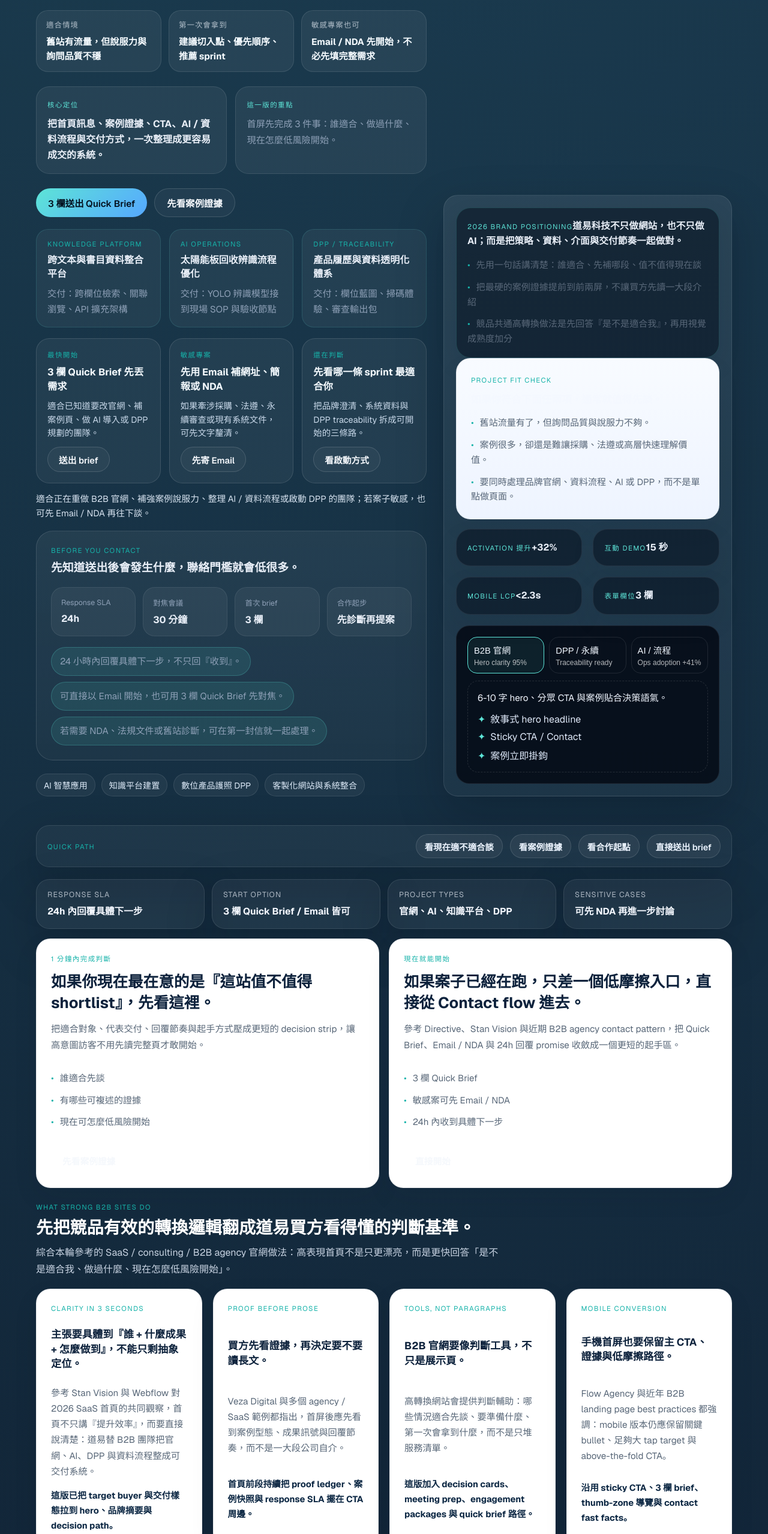
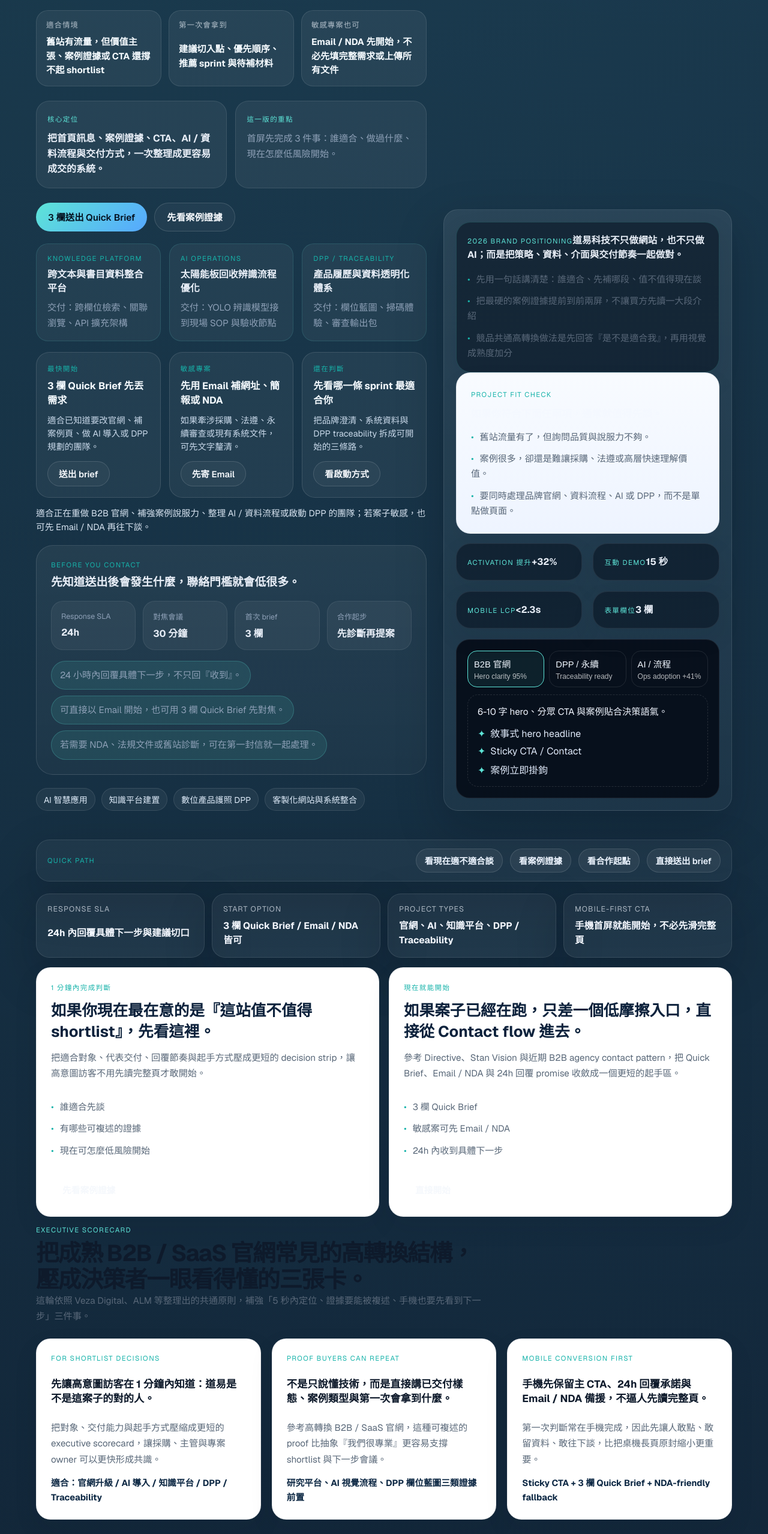
Before and after one commit to yangyen1977-wq/daoyi-website-2026, a Next.js app: page / in a window 1280 px wide. Shown: the part 1337-3895 px from the top of the page at 60% size. Built offline with nearby package versions, Linux system fonts and the light colour scheme.

Commit message:
Refine homepage executive scorecards and conversion copy

```diff
--- a/src/app/page.tsx
+++ b/src/app/page.tsx
@@ -35,6 +35,7 @@ import {
   deliveryTracks,
   homepageDecisionStripCards,
   homepageHeuristicScorecard,
+  homepageExecutiveScorecards,
 } from "@/lib/site";
 import { Hero } from "@/components/hero";
 import { QuickBriefForm } from "@/components/quick-brief-form";
@@ -215,6 +216,26 @@ export default function Home() {
                 <Link href={item.href} className="button-secondary inline-button homepage-decision-strip-button">
                   {item.cta}
                 </Link>
+              </article>
+            ))}
+          </div>
+        </div>
+      </section>
+
+      <section className="section-block homepage-executive-scorecards" aria-label="首頁執行級判斷摘要">
+        <div className="shell">
+          <div className="section-heading">
+            <span className="section-eyebrow">Executive scorecard</span>
+            <h2>把成熟 B2B / SaaS 官網常見的高轉換結構，壓成決策者一眼看得懂的三張卡。</h2>
+            <p>這輪依照 Veza Digital、ALM 等整理出的共通原則，補強「5 秒內定位、證據要能被複述、手機也要先看到下一步」三件事。</p>
+          </div>
+          <div className="card-grid three-up homepage-executive-scorecard-grid">
+            {homepageExecutiveScorecards.map((item) => (
+              <article key={item.title} className="card homepage-executive-scorecard-card">
+                <span className="mini-label accent">{item.label}</span>
+                <h3>{item.title}</h3>
+                <p>{item.detail}</p>
+                <strong>{item.proof}</strong>
               </article>
             ))}
           </div>
--- a/src/lib/site.ts
+++ b/src/lib/site.ts
@@ -233,10 +233,10 @@ export const heroClients = [
 ];
 
 export const homepageTrustStrip = [
-  { label: "Response SLA", value: "24h 內回覆具體下一步" },
-  { label: "Start option", value: "3 欄 Quick Brief / Email 皆可" },
-  { label: "Project types", value: "官網、AI、知識平台、DPP" },
-  { label: "Sensitive cases", value: "可先 NDA 再進一步討論" },
+  { label: "Response SLA", value: "24h 內回覆具體下一步與建議切口" },
+  { label: "Start option", value: "3 欄 Quick Brief / Email / NDA 皆可" },
+  { label: "Project types", value: "官網、AI、知識平台、DPP / Traceability" },
+  { label: "Mobile-first CTA", value: "手機首屏就能開始，不必先滑完整頁" },
 ];
 
 export const headerReassuranceSignals = [
@@ -775,20 +775,20 @@ export const contactRouteSpeedCards = [
   {
     label: "Fastest path",
     title: "3 欄 Quick Brief",
-    detail: "適合已經知道這次卡在官網、案例、AI 導入或 DPP 哪一段，想先拿到下一步的人。",
-    meta: "最快 5 分鐘內完成",
+    detail: "適合已知道主要卡點，想先拿到可執行下一步，而不是只得到一封『收到』回信的人。",
+    meta: "最快 5 分鐘內完成 / 24h 內收到建議切口",
   },
   {
     label: "Best for sensitive projects",
     title: "Email + NDA",
     detail: "如果專案涉及採購、法遵、既有客戶資料或內部流程限制，可先用 Email 開始，再安排 NDA。",
-    meta: "保留低風險啟動方式",
+    meta: "保留低風險啟動方式 / 適合先交換文件",
   },
   {
     label: "Need guidance",
     title: "先看推薦 sprint",
     detail: "若還不確定應該先做品牌官網、資料流程或 traceability，可先透過 Contact 頁釐清起點。",
-    meta: "先判斷，再投入",
+    meta: "先判斷，再投入 / 避免一次做太大",
   },
 ];
 
@@ -1050,15 +1050,15 @@ export const heroClarityChecklist = [
 export const heroQuickSignals = [
   {
     label: "適合情境",
-    value: "舊站有流量，但說服力與詢問品質不穩",
+    value: "舊站有流量，但價值主張、案例證據或 CTA 還撐不起 shortlist",
   },
   {
     label: "第一次會拿到",
-    value: "建議切入點、優先順序、推薦 sprint",
+    value: "建議切入點、優先順序、推薦 sprint 與待補材料",
   },
   {
     label: "敏感專案也可",
-    value: "Email / NDA 先開始，不必先填完整需求",
+    value: "Email / NDA 先開始，不必先填完整需求或上傳所有文件",
   },
 ];
 
```
